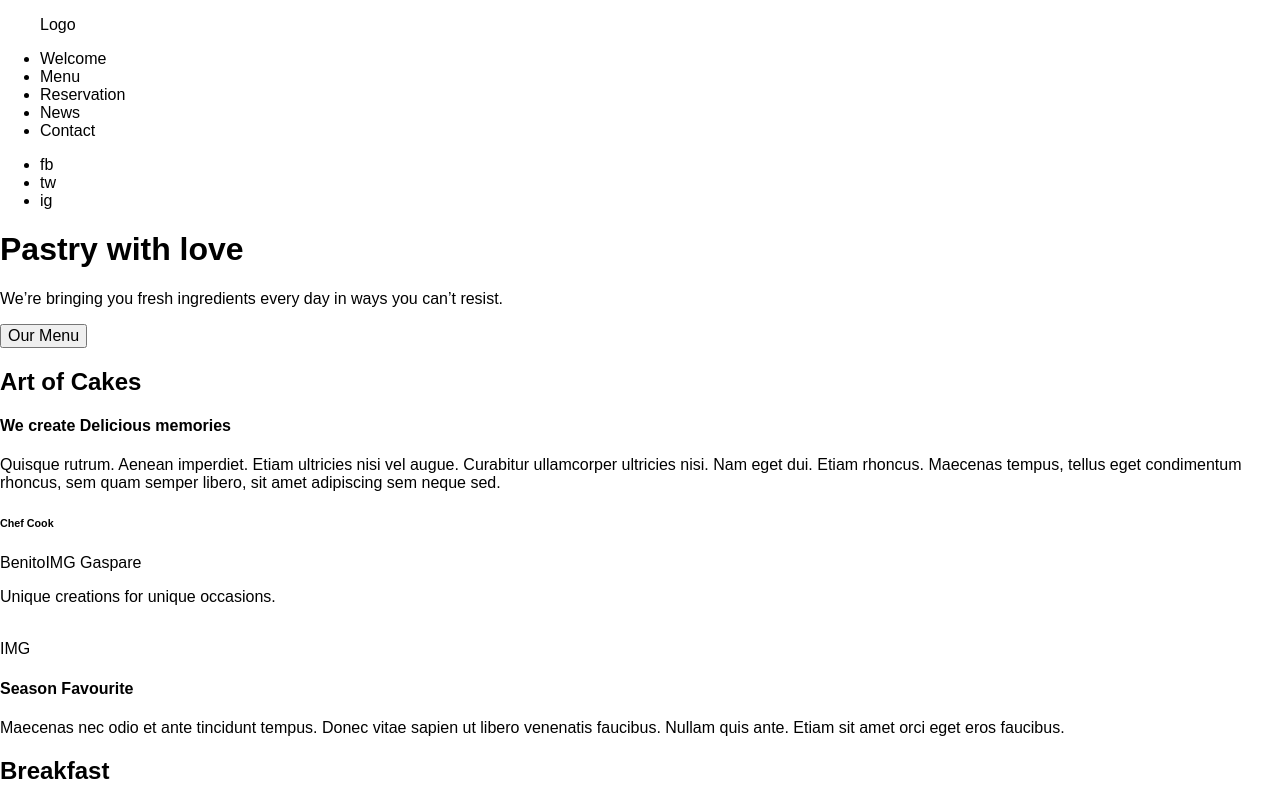
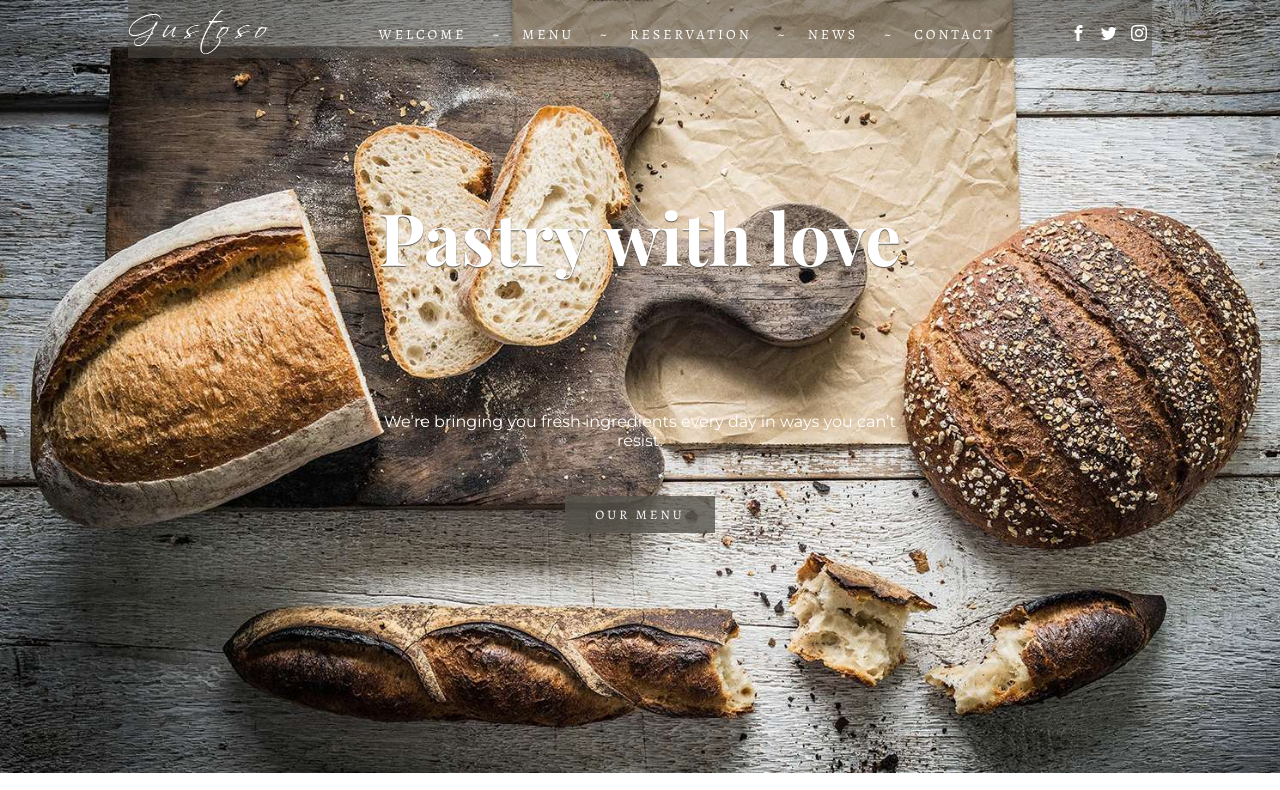
Before and after one commit to raqlo/BakeryDesign, a plain HTML site: page index.html in a window 1280 px wide. Shown: the top 790 px of the page. Drawn offline with nearby package versions, Linux system fonts and the light colour scheme.

Commit message:
nuevas fuentes y finalizacion del header

```diff
--- /dev/null
+++ b/icomoon.css
@@ -0,0 +1,35 @@
+@font-face {
+  font-family: 'icomoon';
+  src:  url('fonts/icomoon.eot?fef4to');
+  src:  url('fonts/icomoon.eot?fef4to#iefix') format('embedded-opentype'),
+    url('fonts/icomoon.ttf?fef4to') format('truetype'),
+    url('fonts/icomoon.woff?fef4to') format('woff'),
+    url('fonts/icomoon.svg?fef4to#icomoon') format('svg');
+  font-weight: normal;
+  font-style: normal;
+}
+
+[class^="icon-"], [class*=" icon-"] {
+  /* use !important to prevent issues with browser extensions that change fonts */
+  font-family: 'icomoon' !important;
+  speak: none;
+  font-style: normal;
+  font-weight: normal;
+  font-variant: normal;
+  text-transform: none;
+  line-height: 1;
+
+  /* Better Font Rendering =========== */
+  -webkit-font-smoothing: antialiased;
+  -moz-osx-font-smoothing: grayscale;
+}
+
+.icon-fb:before {
+  content: "\ea90";
+}
+.icon-ig:before {
+  content: "\ea92";
+}
+.icon-tw:before {
+  content: "\ea96";
+}
--- a/index.html
+++ b/index.html
@@ -4,33 +4,39 @@
     <meta charset="utf-8">
     <title>Bakery</title>
     <link rel="stylesheet" href="normalize.css" media="screen" charset="utf-8">
+    <link rel="stylesheet" href="style.css" media="screen" title="no title" charset="utf-8">
+    <link rel="stylesheet" href="icomoon.css" media="screen" title="no title" charset="utf-8">
   </head>
   <body>
+    <section class="cover">
+      <div class="centerSection">
       <header>
-      <figure id="logo">Logo</figure>
+        <figure id="logo"><img src="images\logo-gustoso.png" alt="logo gustoso" /></figure>
         <nav class="navBar">
-        <ul>
+          <ul class="mainMenu">
             <li>Welcome</li>
             <li>Menu</li>
             <li>Reservation</li>
             <li>News</li>
             <li>Contact</li>
           </ul>
+        </nav>
         <ul class="socialNet">
-          <li>fb</li>
-          <li>tw</li>
-          <li>ig</li>
+          <li><span class="icon-fb"></span></li>
+          <li><span class="icon-tw"></span></li>
+          <li><span class="icon-ig"></span></li>
         </ul>
-      </nav>
       </header>
-    <section class="cover">
-      <h1 class="coverTitle">
+      <div class="content">
+      <h1>
         Pastry with love
       </h1>
       <p>
       We’re bringing you fresh ingredients every day in ways you can’t resist.
       </p>
       <button>Our Menu</button>
+    </div>
+    </div>
     </section>
     <section class="info">
       <article>
--- a/style.css
+++ b/style.css
@@ -0,0 +1,108 @@
+@import 'https://fonts.googleapis.com/css?family=Alegreya:400,700|Montserrat|Playfair+Display:700';
+
+body {
+  font-family: 'Montserrat', sans-serif;
+  margin: 0;
+}
+
+header {
+  padding-top: 10px;
+  display: flex;
+  justify-content: space-between;
+  align-items: center;
+  background-color: rgba(86, 83, 76, 0.5);
+}
+
+.centerSection {
+  width: 80%;
+  margin: 0 auto;
+}
+
+.cover {
+  background-image: url(images/fondo1.jpg);
+  background-size: cover;
+}
+
+#logo {
+  margin: 0;
+  display: inline;
+}
+
+.mainMenu {
+  display: inline;
+  padding: 0;
+  margin: 0;
+  font-family: 'Alegreya', serif;
+  font-size: 14px;
+  color: white;
+  text-transform: uppercase;
+  letter-spacing: 3px;
+}
+
+.mainMenu li {
+  display: inline-block;
+  cursor: pointer;
+}
+
+.mainMenu li:before{
+  content: '~';
+  font-size: 14px;
+  line-height: 20px;
+  color: white;
+  margin: 0 20px 0 20px;
+  cursor: default;
+}
+
+.mainMenu li:first-child:before {
+  content: '';
+}
+
+.socialNet {
+  display: inline;
+  padding: 0;
+  margin: 0;
+  color: white;
+}
+
+.socialNet li {
+  display: inline-block;
+  margin: 5px;
+  cursor: pointer;
+}
+
+.content {
+  text-align: center;
+  display: flex;
+  align-items: center;
+  flex-direction: column;
+}
+
+.content h1 {
+  font-family: 'Playfair Display', serif;
+  font-size: 72px;
+  color: white;
+  margin-top: 130px;
+  text-shadow: 0px 1px 1px rgb(86, 83, 76);
+}
+
+.content p {
+  width: 50%;
+  display: inline-block;
+  margin-top: 80px;
+  color: white;
+}
+
+.content button {
+  display: block;
+  align-self: center;
+  margin: 30px 0px 240px;
+  background-color: rgba(86, 83, 76, 0.8);
+  border: medium none;
+  padding: 10px 30px;
+  color: white;
+  font-family: "Alegreya";
+  text-transform: uppercase;
+  font-size: small;
+  letter-spacing: 3px;
+  cursor: pointer;
+}
```
Also changed, not shown: fonts/icomoon.ttf (added), fonts/icomoon.woff (added), 2 other files. Lines whose indentation alone changed are shown as unchanged.
